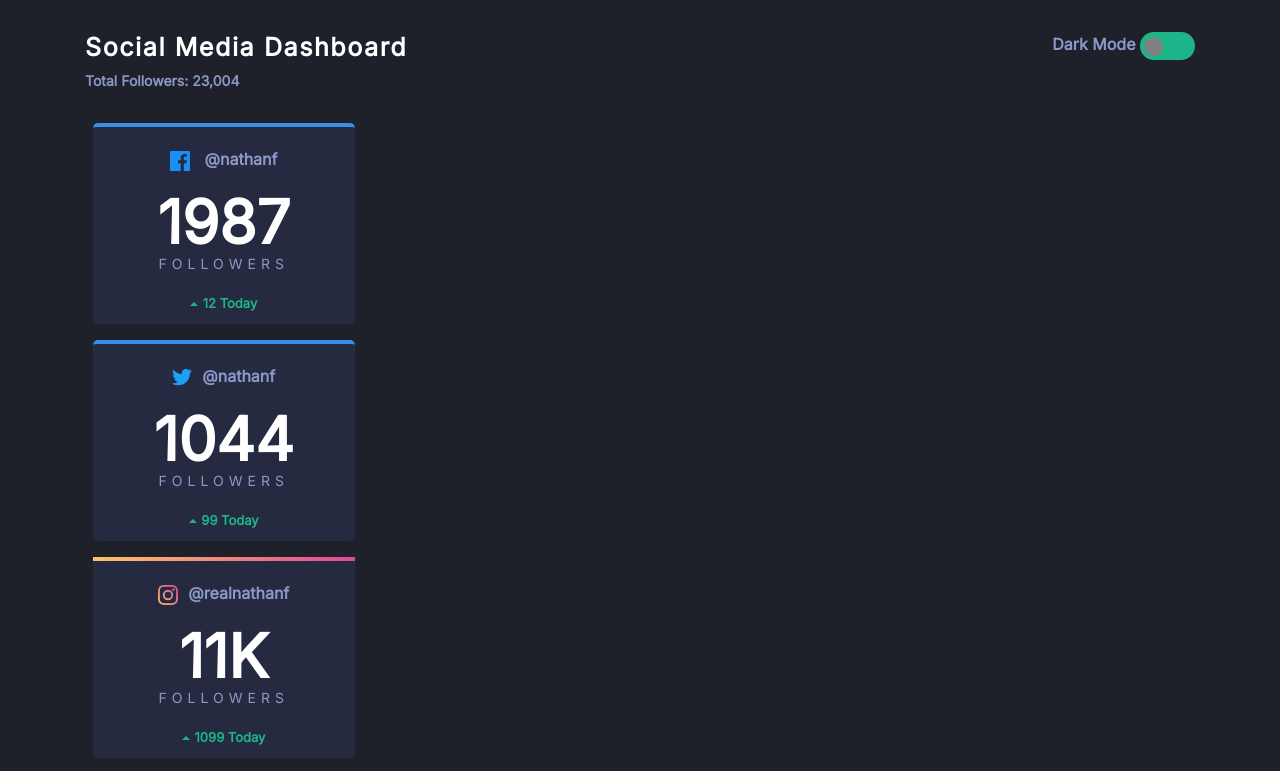
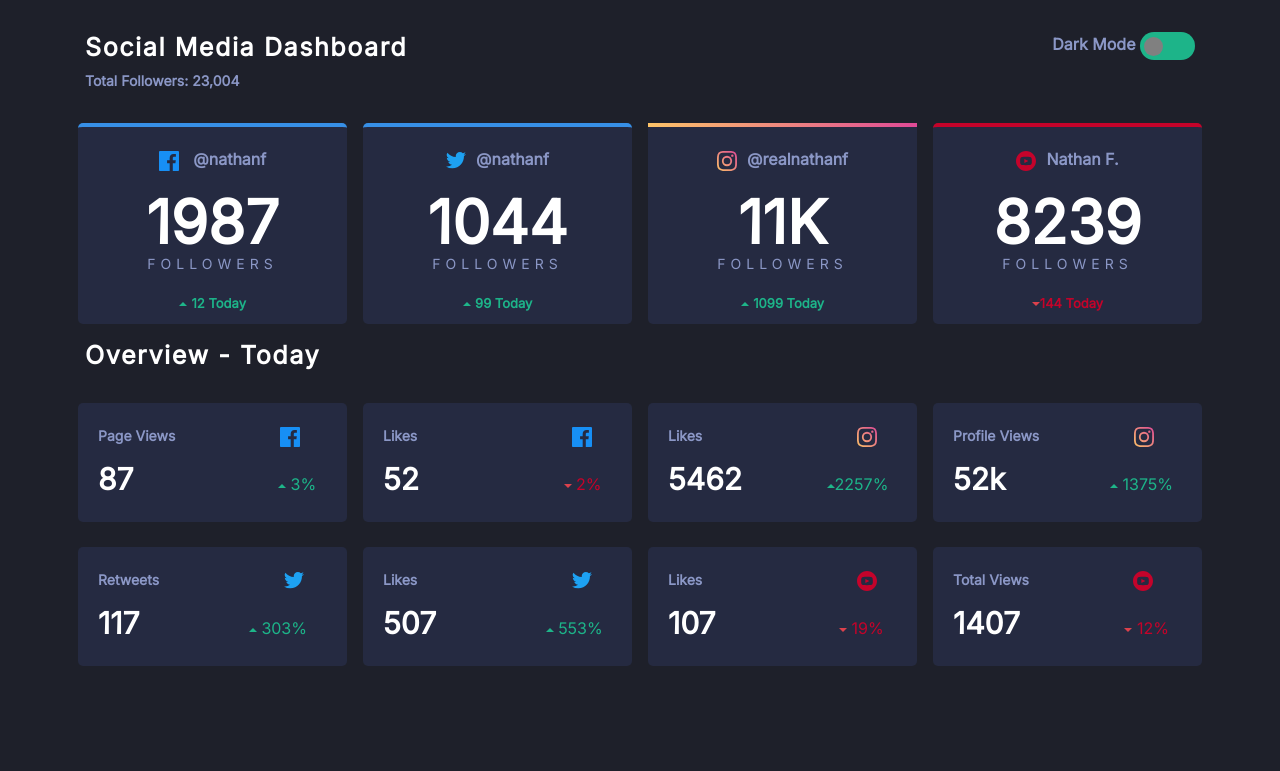
Before and after one commit to haniyafatima/Social-Media-Dashboard, a plain HTML site: page index.html in a window 1280 px wide. Shown: the top 771 px of the page. Drawn offline with nearby package versions, Linux system fonts and the light colour scheme.

Commit message:
Update index.html

```diff
--- a/index.html
+++ b/index.html
@@ -47,7 +47,7 @@
 
 
 
-    <div class="rows">
+    <div class="row">
       <div class="col-xl-3 col-lg-4 col-md-6 px-md-2">
         <div class=" divs div-color upper-div div-1">
           <img class="up-icon" src="images/icon-facebook.svg" alt="">
```
